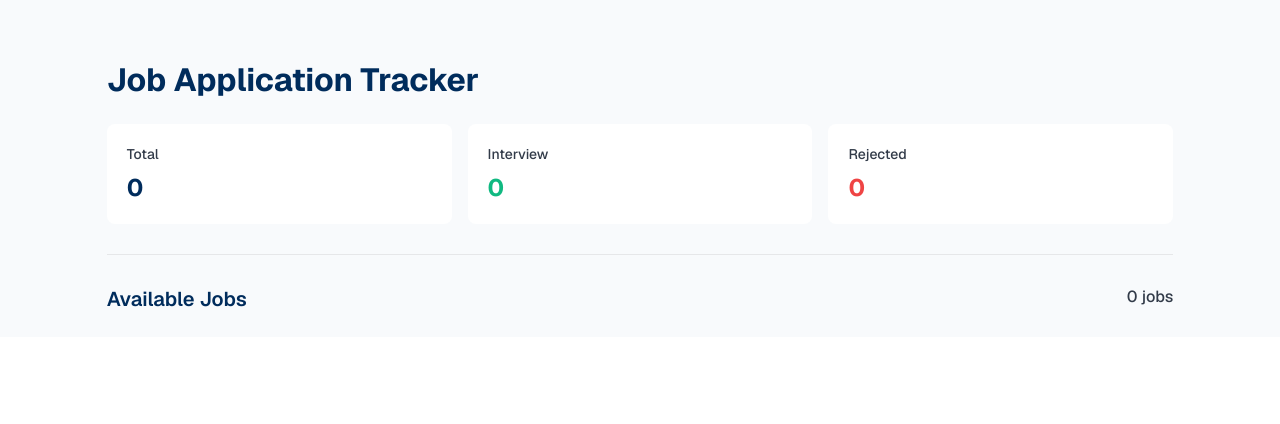
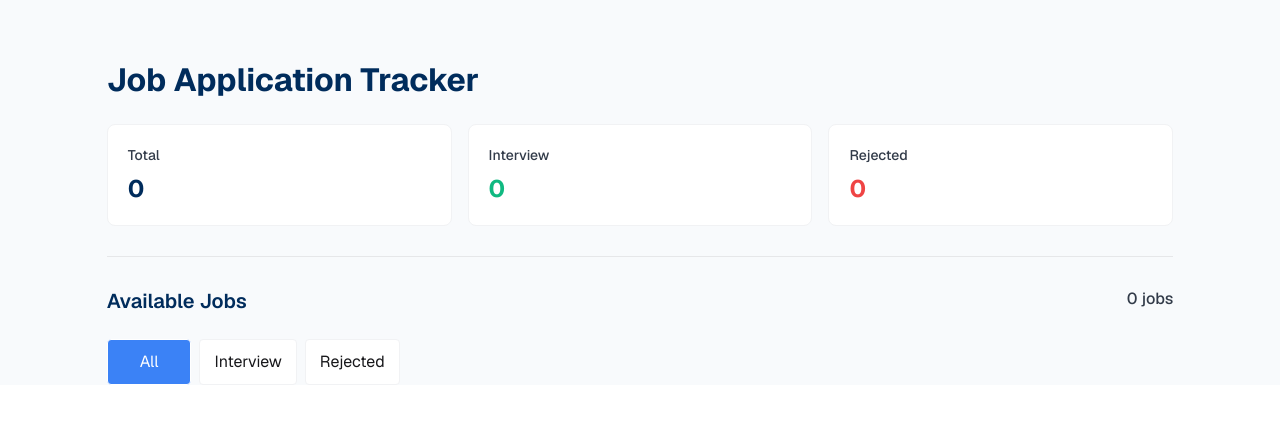
Before and after one commit to rashedulislam595/Assignment-4-Job-Tracker, a plain HTML site: page index.html in a window 1280 px wide. Drawn offline with nearby package versions, Linux system fonts and the light colour scheme.

Commit message:
added by tab section

```diff
--- a/index.html
+++ b/index.html
@@ -32,15 +32,15 @@
         <h2 class="text-[#002C5C] text-[28px] md:text-[32px] font-bold mb-5">Job Application Tracker</h2>
         <!-- count section -->
         <div class="flex gap-4 pb-[30px]">
-            <div class=" w-full p-5 rounded-lg bg-[#FFFFFF]">
+            <div class=" w-full p-5 rounded-lg bg-[#FFFFFF] border border-[#F1F2F4]">
                 <p class="text-[#323B49] font-medium text-sm">Total</p>
                 <h3 id="total-count" class="font-bold text-2xl text-[#002C5C] mt-2">0</h3>
             </div>
-            <div class=" w-full p-5 rounded-lg bg-[#FFFFFF]">
+            <div class=" w-full p-5 rounded-lg bg-[#FFFFFF] border border-[#F1F2F4]">
                 <p class="text-[#323B49] font-medium text-sm">Interview</p>
                 <h3 id="interview-count" class="font-bold text-2xl text-[#10B981] mt-2">0</h3>
             </div>
-            <div class=" w-full p-5 rounded-lg bg-[#FFFFFF] ">
+            <div class=" w-full p-5 rounded-lg bg-[#FFFFFF] border border-[#F1F2F4] ">
                 <p class="text-[#323B49] font-medium text-sm">Rejected</p>
                 <h3 id="rejected-count" class="font-bold text-2xl text-[#EF4444] mt-2">0</h3>
             </div>
@@ -57,6 +57,13 @@
                 <h2 class="text-[#002C5C] text-xl font-semibold ">Available Jobs</h2>
                 <p class="text-[#323B49] font-medium"><span id="available-job-count">0</span> jobs</p>
             </div>
+
+            <!-- tab section -->
+            <div class="flex gap-2">
+                <button class="bg-[#3B82F6] text-[#FFFFFF] border py-2.5 px-8 rounded-sm">All</button>
+                <button class="bg-[#FFFFFF] border py-2.5 px-3.5 border-[#F1F2F4] rounded-sm">Interview</button>
+                <button class="bg-[#FFFFFF] border py-2.5 px-3.5 border-[#F1F2F4] rounded-sm">Rejected</button>
+            </div>
         </section>
     </main>
 </body>
```
